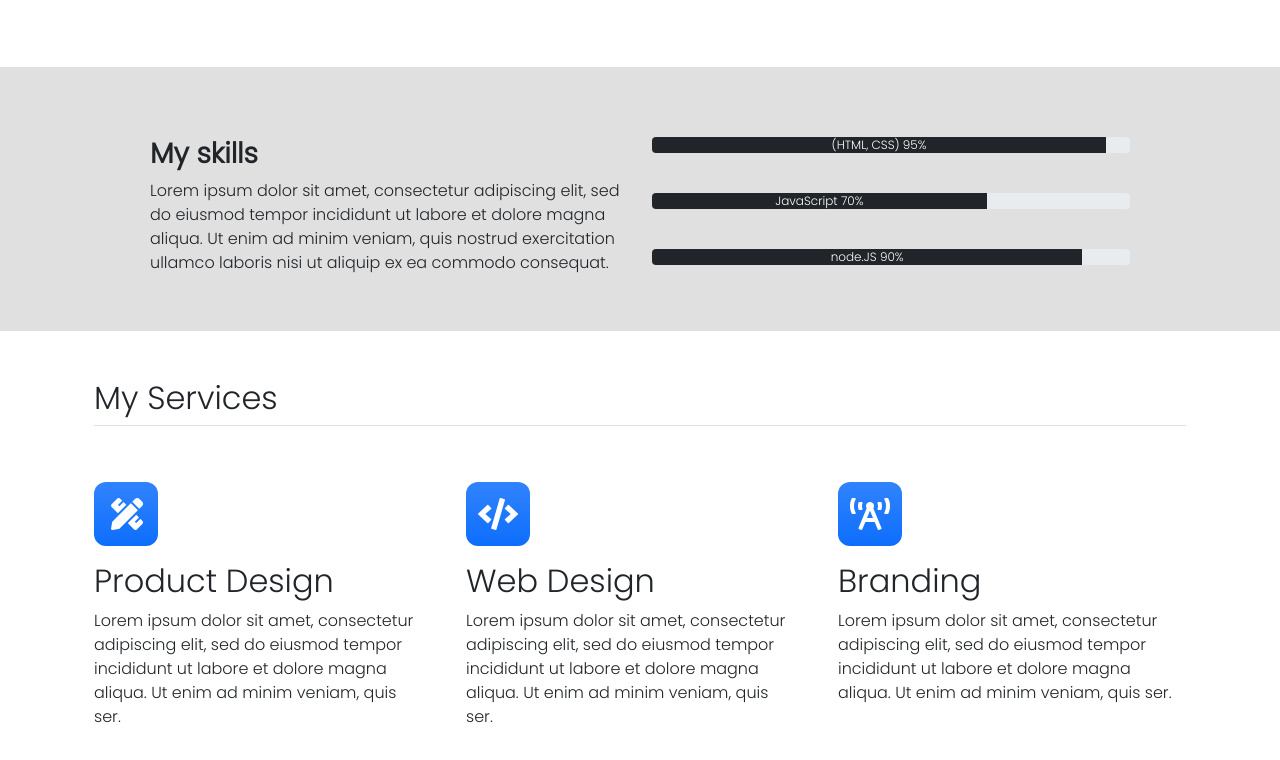
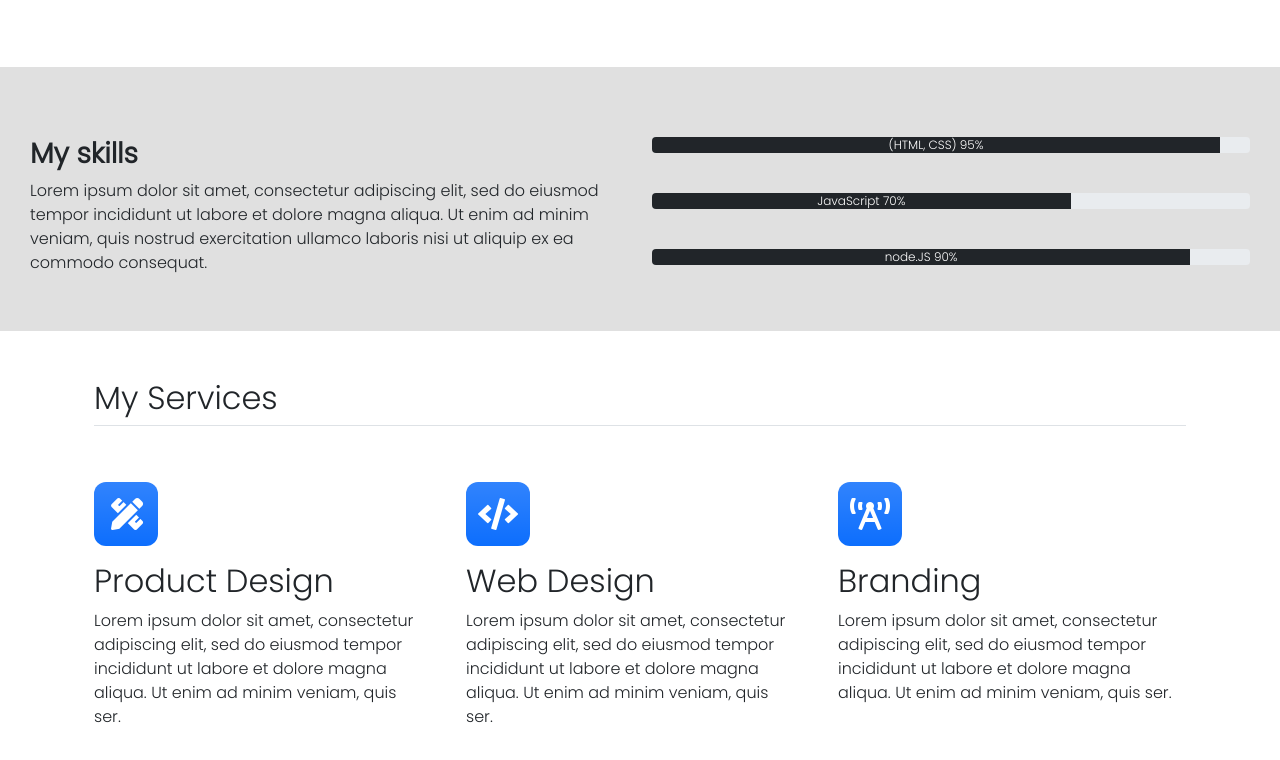
Before and after one commit to rijalsawan/project-A, a plain HTML site: page index.html in a window 1280 px wide. Shown: the part 1222-1982 px from the top of the page. Drawn offline with nearby package versions, Linux system fonts and the light colour scheme; a web font is replaced by a local one.

Commit message:
Add files via upload

```diff
--- a/css/styles.css
+++ b/css/styles.css
@@ -46,8 +46,8 @@ body{
 .middle-description-2{
   background-color: #e0e0e0;
   padding-top: 70px;
-  padding-left: 150px;
-  padding-right: 150px;
+  padding-left: 30px;
+  padding-right: 30px;
   padding-bottom: 40px;
 }
 .b-example-divider {
--- a/index.html
+++ b/index.html
@@ -14,7 +14,7 @@
   <div class="top-portion">
     <nav class="navbar navbar-expand-lg navbar-dark bg-light bg-transparent">
       <div class="container-fluid">
-        <a class="navbar-brand" href="#">Navbar</a>
+        <a class="navbar-brand" href="#">Sawan</a>
         <button class="navbar-toggler" type="button" data-bs-toggle="collapse" data-bs-target="#navbarSupportedContent" aria-controls="navbarSupportedContent" aria-expanded="false" aria-label="Toggle navigation">
           <span class="navbar-toggler-icon"></span>
         </button>
@@ -79,7 +79,7 @@
     </div>
   </div>
   <div class="row middle-description-2">
-    <div class="col-lg-6">
+    <div class="col-lg-6 col-md-12 col-sm-12">
       <h3 class="Bold">My skills</h3>
       <p>Lorem ipsum dolor sit amet, consectetur adipiscing elit, sed do eiusmod tempor incididunt ut labore et dolore magna aliqua. Ut enim ad minim veniam, quis nostrud exercitation ullamco laboris nisi ut aliquip ex ea commodo consequat. </p>
     </div>
@@ -161,4 +161,39 @@
     </ul>
   </div>
 </nav> -->
+
+<!-- <nav class="navbar navbar-expand-lg navbar-dark bg-light bg-transparent">
+  <div class="container-fluid">
+    <a class="navbar-brand" href="#">Navbar</a>
+    <button class="navbar-toggler" type="button" data-bs-toggle="collapse" data-bs-target="#navbarSupportedContent" aria-controls="navbarSupportedContent" aria-expanded="false" aria-label="Toggle navigation">
+      <span class="navbar-toggler-icon"></span>
+    </button>
+    <div class="collapse navbar-collapse" id="navbarSupportedContent">
+      <ul class="navbar-nav me-auto mb-2 mb-lg-0">
+        <li class="nav-item">
+          <a class="nav-link active" aria-current="page" href="#">Home</a>
+        </li>
+        </li>
+        <li class="nav-item">
+          <a class="nav-link" href="#">About</a>
+        </li>
+        <li class="nav-item">
+          <a class="nav-link" href="#">Services</a>
+        </li>
+        <li class="nav-item">
+          <a class="nav-link" href="#">Work</a>
+        </li>
+        <li class="nav-item">
+          <a class="nav-link" href="#">Client</a>
+        </li>
+        <li class="nav-item">
+          <a class="nav-link" href="#">Blog</a>
+        </li>
+        <li class="nav-item">
+          <a class="nav-link" href="#">Contact</a>
+        </li>
+      </ul>
+    </div>
+  </div>
+</nav> -->
 </html>
```
